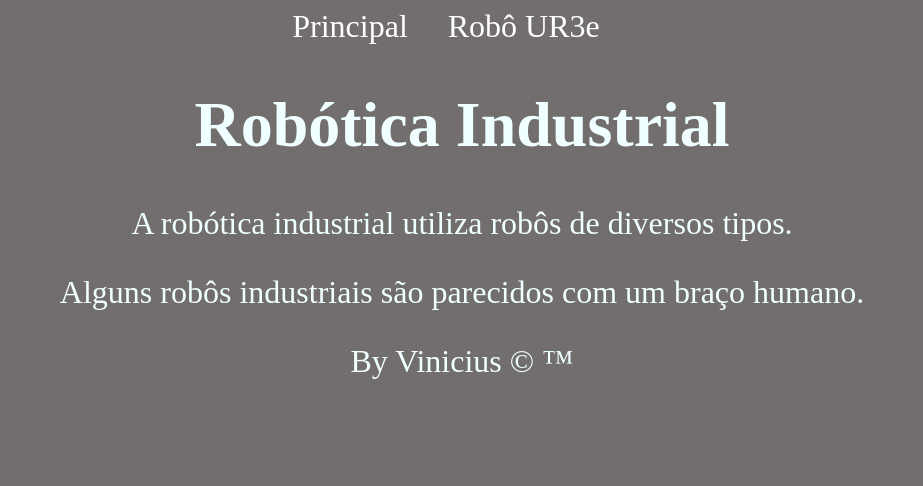
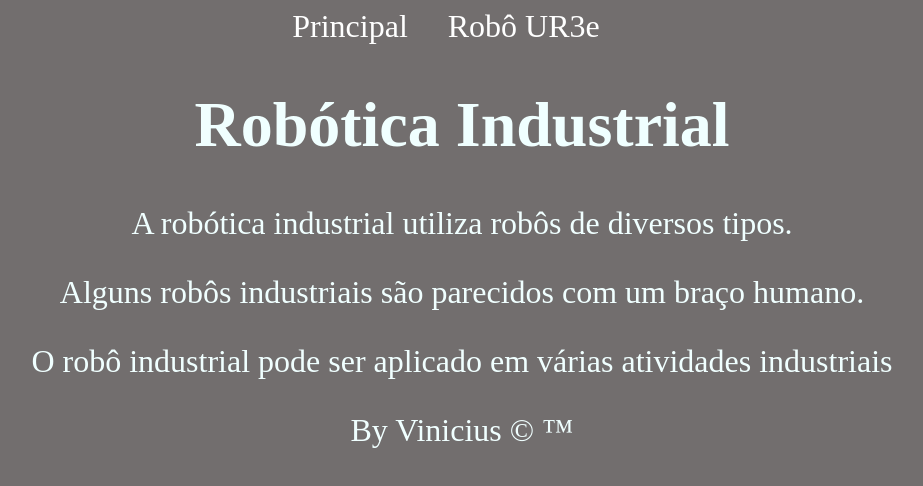
Before and after one commit to Vinicius-Melzi/programa04, a plain HTML site: page index.html in a window 1280 px wide. Shown: the whole page, without its empty margins (178-1101 px from the left). Drawn offline with Linux system fonts and the light colour scheme.

Commit message:
Segunda versão

```diff
--- a/index.html
+++ b/index.html
@@ -17,6 +17,7 @@
         <h1>Robótica Industrial</h1>
         <p>A robótica industrial utiliza robôs de diversos tipos.</p>
         <p>Alguns robôs industriais são parecidos com um braço humano.</p>
+        <p>O robô industrial pode ser aplicado em várias atividades industriais</p>
     </main>
     <footer>
         By Vinicius &copy; &trade;
```
